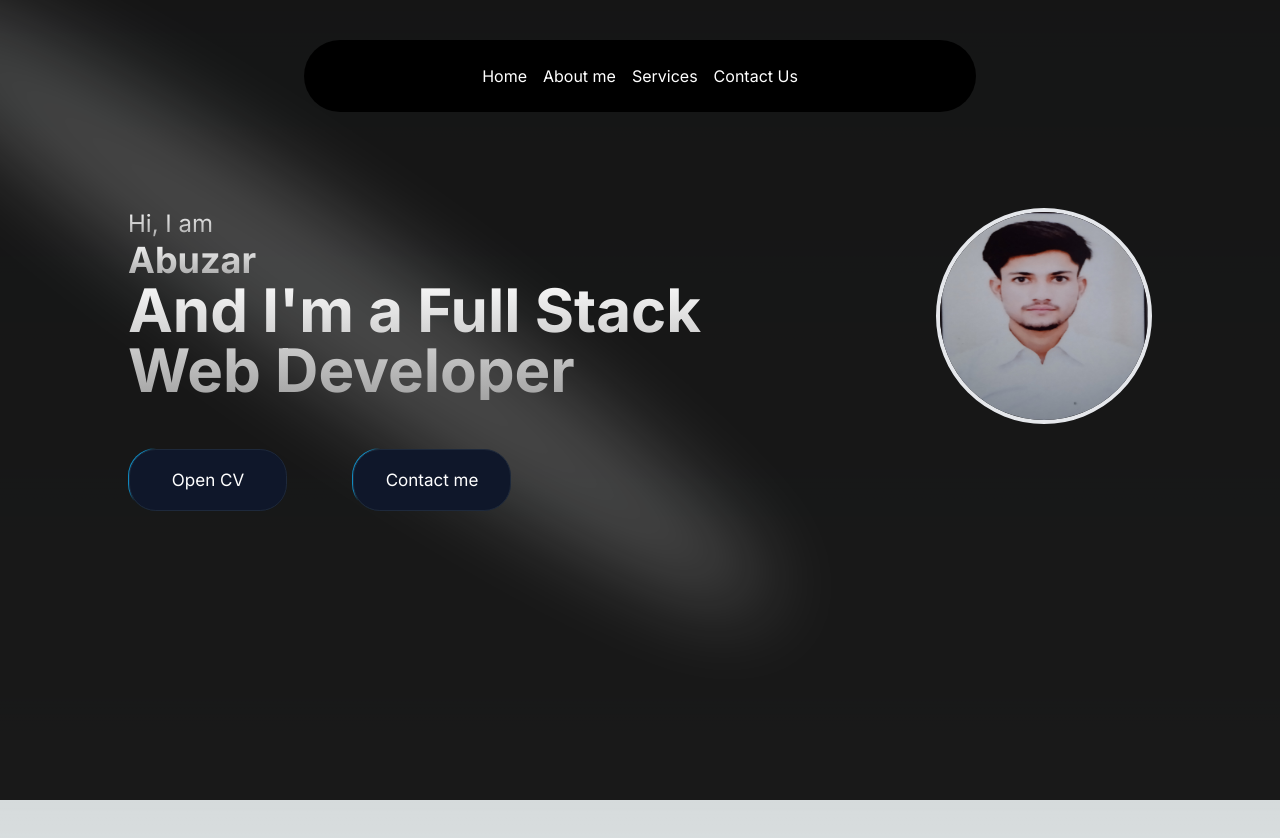
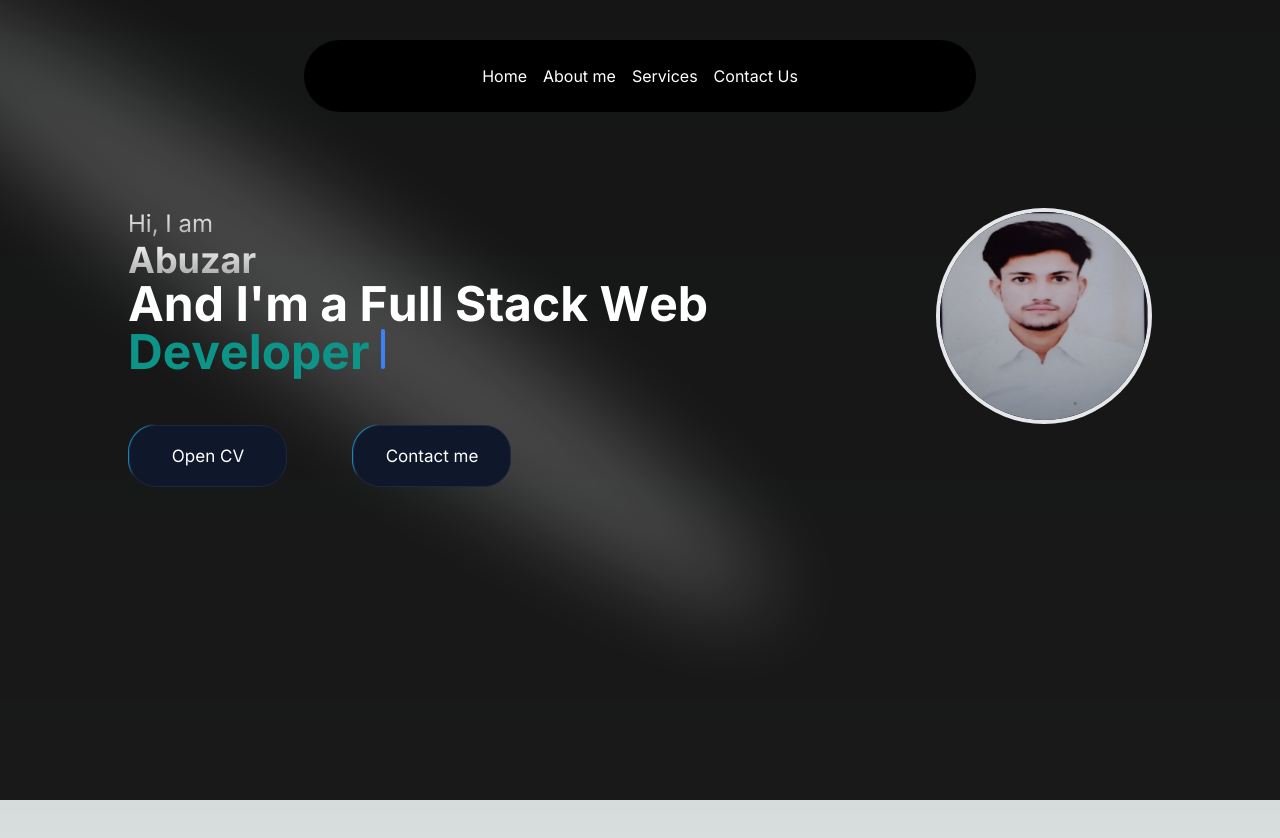
Before and after one commit to abuzar2091/Personal-Portfolio-Website, a Next.js app: page / in a window 1280 px wide. Shown: the top 838 px of the page. Built offline with nearby package versions, Linux system fonts and the light colour scheme.

Commit message:
To fix ui

```diff
--- a/src/components/AboutMe.jsx
+++ b/src/components/AboutMe.jsx
@@ -4,7 +4,7 @@ import { StickyScroll } from "./ui/sticky-scroll-reveal";
 import Image from "next/image";
 import { motion } from "framer-motion";
 import { AboutMeLampEffect } from "./ui/lamp-effect";
-import Loader from "./Loader";
+
 
 export function AboutMe() {
   const [activeCard, setActiveCard] = React.useState(0);
@@ -14,7 +14,7 @@ export function AboutMe() {
     "var(--neutral-900)",
   ];
   return (
-    <motion.div
+    <motion.div id="about-me"
       animate={{
         backgroundColor: backgroundColors[activeCard % backgroundColors.length],
       }}
@@ -24,10 +24,8 @@ export function AboutMe() {
         <h1 className="mt-20 md:mt-0 text-2xl md:text-4xl font-bold bg-clip-text text-transparent bg-gradient-to-b from-neutral-50 to-neutral-400 text-center mb-8 ">
           About me
         </h1>
-        <AboutMeLampEffect/>
-
+        <AboutMeLampEffect />
       </div>
-
     </motion.div>
   );
 }
--- a/src/components/ContactMe.jsx
+++ b/src/components/ContactMe.jsx
@@ -57,7 +57,7 @@ try {
 }
   };
   return (
-    <div className="" >
+    <div id="contact-me" >
       <div className="relative h-[54rem] overflow-hidden flex flex-col items-center justify-center ">
         <WavyBackground className="w-full max-w-7xl mx-auto flex flex-col items-center justify-center mb-48 pb-24">
           <h2 className="text-2xl md:text-4xl lg:text-5xl text-white font-bold text-center mb-4">
--- a/src/components/Footer.jsx
+++ b/src/components/Footer.jsx
@@ -9,7 +9,7 @@ function Footer() {
             <img src="/social-media/insta.png" className="h-8 hover:opacity-50"/>
            </Link >
            <Link href={"https://www.instagram.com/abuzar.ali_/"}>
-            <img src="/social-media/facebook1.png" className="h-8 hover:opacity-50"/>
+            <img src="/social-media/facebook.png" className="h-8 hover:opacity-50"/>
            </Link>
            <Link href={"https://www.instagram.com/abuzar.ali_/"}>
             <img src="/social-media/twitter.png" className="h-8 hover:opacity-50"/>
@@ -18,7 +18,7 @@ function Footer() {
             <img src="/social-media/linkedin.png" className="h-8 hover:opacity-50"/>
            </Link>
            <Link href={"https://github.com/abuzar2091"}>
-            <img src="/social-media/github1.png" className="h-9 hover:opacity-50"/>
+            <img src="/social-media/github.png" className="h-9 hover:opacity-50"/>
            </Link>
            </div>
            <div className="flex text-white text-md font-semibold">
--- a/src/components/Header.jsx
+++ b/src/components/Header.jsx
@@ -14,7 +14,7 @@ function Navbar({ className }) {
       )}
     >
       <Menu setActive={setActive}>
-        <Link href={"/"}>
+        <Link href={"#home"}>
           <MenuItem
             setActive={setActive}
             active={active}
@@ -22,26 +22,18 @@ function Navbar({ className }) {
           ></MenuItem>
         </Link>
 
-        <Link href={"/"}>
+        <Link href={"#about-me"}>
           <MenuItem setActive={setActive} active={active} item="About me">
-            <div className="flex flex-col space-y-4 text-sm">
-              <HoveredLink href="/courses">All Courses</HoveredLink>
-              <HoveredLink href="/interface-design">
-                Interface Design
-              </HoveredLink>
-              <HoveredLink href="/seo">Search Engine Optimization</HoveredLink>
-              <HoveredLink href="/branding">Branding</HoveredLink>
-            </div>
           </MenuItem>
         </Link>
-        <Link href={"/Services"}>
+        <Link href={"#services"}>
           <MenuItem
             setActive={setActive}
             active={active}
             item="Services"
           ></MenuItem>
         </Link>
-        <Link href={"/"}>
+        <Link href={"#contact-me"}>
           <MenuItem
             setActive={setActive}
             active={active}
--- a/src/components/HeroSection.jsx
+++ b/src/components/HeroSection.jsx
@@ -1,23 +1,51 @@
 import React from "react";
 import { Spotlight } from "./ui/Spotlight";
 import { Button } from "./ui/moving-border";
+import Typewriter, { TypewriterEffect, TypewriterEffectSmooth } from "./ui/Typewriter-effect.jsx";
+
 
 function HeroSection() {
+  const words = [
+    {
+      text: "And",
+    },
+    {
+      text: "I'm",
+    },
+    {
+      text: "a",
+    },
+    {
+      text: "Full ",
+    },
+    {
+      text: "Stack",
+    },
+    {
+      text: "Web",
+    },
+    {
+      text: "Developer",
+      className: "text-blue-500 dark:text-teal-600",
+    },
+
+  ];
   return (
-    <div className="flex w-full pt-20">
+    <div id="home" className="flex w-full pt-20">
       <Spotlight className="top-40 left-80" fill="white" />
       <div className="flex w-full p-32  relative z-10   justify-between">
         <div className="w-[70%]">
           <p className=" text-2xl bg-clip-text text-transparent bg-gradient-to-b from-neutral-50 to-neutral-400">
             Hi, I am{" "}
           </p>
+
           <p className="mt-20 md:mt-0 text-2xl md:text-4xl font-bold bg-clip-text text-transparent bg-gradient-to-b from-neutral-50 to-neutral-400">
             Abuzar
           </p>
-          <p className="mt-20 md:mt-0 text-4xl md:text-6xl font-bold bg-clip-text text-transparent bg-gradient-to-b from-neutral-50 to-neutral-400  ">
+
+          <TypewriterEffect words={words} />
+
           {/* text-teal-300 */}
-           And I'm a Full Stack Web Developer
-          </p>
           <div className="flex gap-16 mt-12">
           <Button
         borderRadius="1.75rem"
--- a/src/components/Services.jsx
+++ b/src/components/Services.jsx
@@ -35,7 +35,7 @@ const servicesTestimonials = [
 
 function Services() {
   return (
-    <div className="h-[40rem] w-full dark:bg-black dark:bg-grid-white/[0.2] relative flex flex-col items-center justify-center overflow-hidden">
+    <div id="services" className="h-[40rem] w-full dark:bg-black dark:bg-grid-white/[0.2] relative flex flex-col items-center justify-center overflow-hidden">
         <h2 className="text-3xl font-bold text-center mb-8 z-10">Services</h2>
         <div className="flex justify-center w-full overflow-hidden px-4 sm:px-6 lg:px-8">
             <div className="w-full max-w-6xl">
--- /dev/null
+++ b/src/components/ui/Typewriter-effect.jsx
@@ -0,0 +1,92 @@
+"use client";
+
+import { cn } from "@/utils/cn";
+import { motion, stagger, useAnimate, useInView } from "framer-motion";
+import { useEffect } from "react";
+
+export const TypewriterEffect = ({
+  words,
+  className,
+  cursorClassName,
+}) => {
+  // split text inside of words into array of characters
+  const wordsArray = words.map((word) => {
+    return {
+      ...word,
+      text: word.text.split(""),
+    };
+  });
+
+  const [scope, animate] = useAnimate();
+  const isInView = useInView(scope);
+  useEffect(() => {
+    if (isInView) {
+      animate(
+        "span",
+        {
+          display: "inline-block",
+          opacity: 1,
+          width: "fit-content",
+        },
+        {
+          duration: 0.3,
+          delay: stagger(0.1),
+          ease: "easeInOut",
+        }
+      );
+    }
+  }, [isInView]);
+
+  const renderWords = () => {
+    return (
+      <motion.div ref={scope} className="inline">
+        {wordsArray.map((word, idx) => {
+          return (
+            <div key={`word-${idx}`} className="inline-block">
+              {word.text.map((char, index) => (
+                <motion.span
+                  initial={{}}
+                  key={`char-${index}`}
+                  className={cn(
+                    `dark:text-white text-black opacity-0 hidden`,
+                    word.className
+                  )}
+                >
+                  {char}
+                </motion.span>
+              ))}
+              &nbsp;
+            </div>
+          );
+        })}
+      </motion.div>
+    );
+  };
+  return (
+    <div
+      className={cn(
+        "text-base sm:text-xl md:text-3xl lg:text-5xl font-bold ",
+        className
+      )}
+    >
+      {renderWords()}
+      <motion.span
+        initial={{
+          opacity: 0,
+        }}
+        animate={{
+          opacity: 1,
+        }}
+        transition={{
+          duration: 0.8,
+          repeat: Infinity,
+          repeatType: "reverse",
+        }}
+        className={cn(
+          "inline-block rounded-sm w-[4px] h-4 md:h-6 lg:h-10 bg-blue-500",
+          cursorClassName
+        )}
+      ></motion.span>
+    </div>
+  );
+};
```
